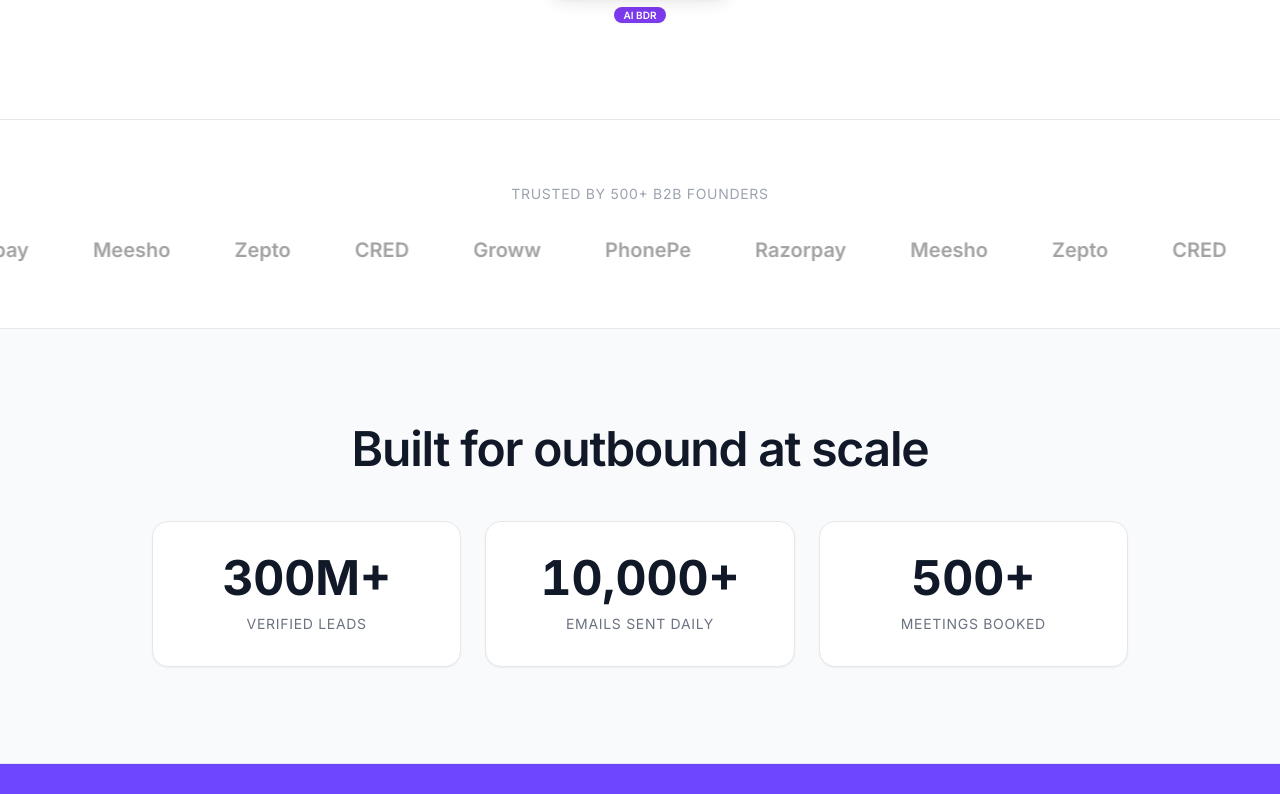
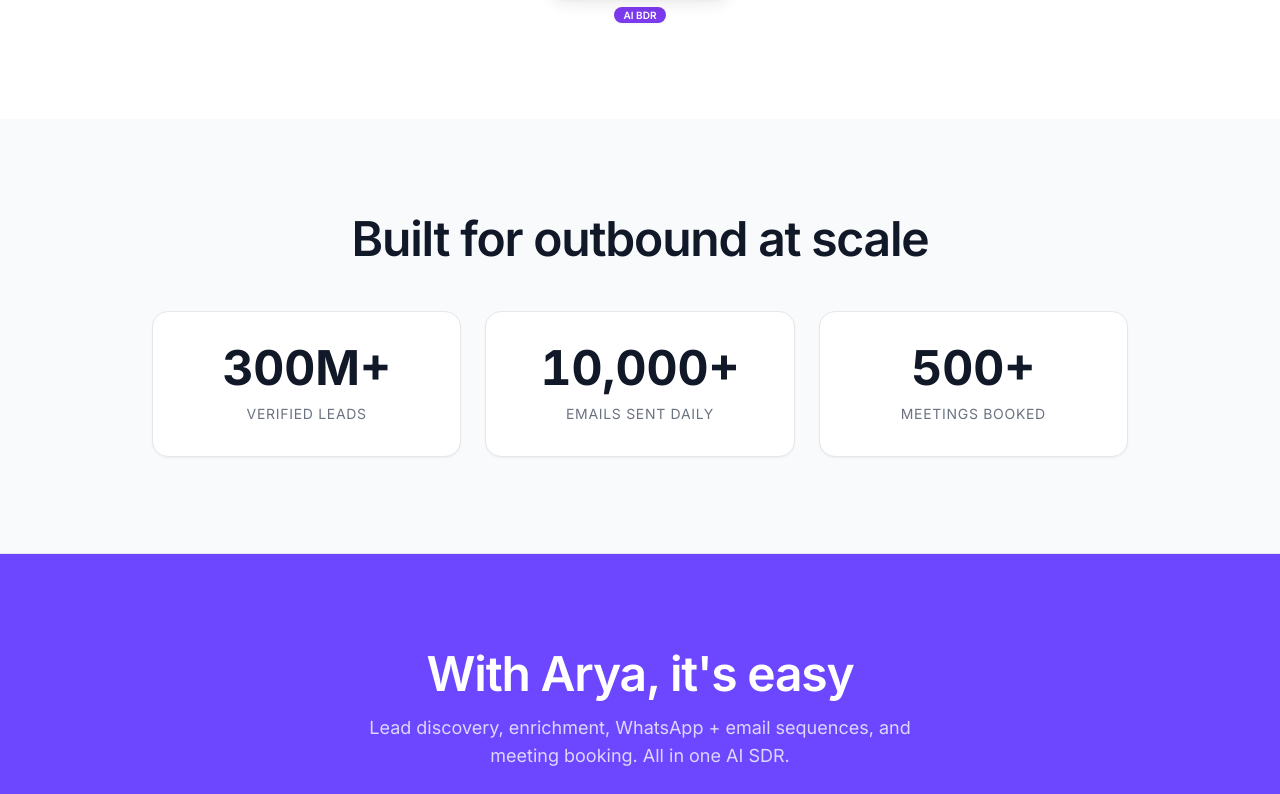
Before and after one commit to thegladiator16/aisdr, a Next.js app in the folder apps/web/: page / in a window 1280 px wide. Shown: the part 866-1660 px from the top of the page. Built offline with nearby package versions, Linux system fonts and the light colour scheme; grey boxes are pictures that could not be loaded.

Commit message:
fix(landing): remove "Trusted by" and "As seen in" sections
Remove customer logo marquee, press marquee, and their unused data
arrays. Rename testimonials heading to "What our users say".

Co-Authored-By: Claude Opus 4.6 <noreply@anthropic.com>

```diff
--- a/apps/web/app/(public)/page.tsx
+++ b/apps/web/app/(public)/page.tsx
@@ -122,9 +122,6 @@ const FEATURE_CHIPS = [
   "Local Business Data", "Dialer (soon)",
 ]
 
-const PRESS = ["YourStory", "Inc42", "Economic Times", "Entrackr", "StartupStories"]
-
-const CUSTOMER_LOGOS = ["Groww", "PhonePe", "Razorpay", "Meesho", "Zepto", "CRED"]
 
 const FAQ = [
   { q: "How does the free trial work?", a: "Sign up and get 10,000 credits for 14 days with all features unlocked. No credit card needed. Explore the full platform, prospecting, email, multi-agent runs, and upgrade when you're ready." },
@@ -300,23 +297,6 @@ export default function LandingPage() {
           </m.div>
         </section>
 
-        {/* Customer logo wall — infinite marquee */}
-        <section className="py-16 border-y border-gray-200 overflow-hidden bg-white">
-          <div className="mx-auto max-w-4xl px-6 text-center mb-8">
-            <p className="text-sm text-gray-400 uppercase tracking-wider">
-              Trusted by 500+ B2B founders
-            </p>
-          </div>
-          <div className="relative overflow-hidden">
-            <div className="flex animate-marquee gap-16 w-max">
-              {[...CUSTOMER_LOGOS, ...CUSTOMER_LOGOS, ...CUSTOMER_LOGOS].map((name, i) => (
-                <span key={i} className="text-xl font-semibold text-gray-400 shrink-0 grayscale">
-                  {name}
-                </span>
-              ))}
-            </div>
-          </div>
-        </section>
 
         {/* Product-proof stats */}
         <section className="bg-[#F9FAFB] border-b border-gray-200 py-24" ref={statsRef}>
@@ -659,7 +639,7 @@ export default function LandingPage() {
               transition={{ duration: 0.5, ease: EASE }}
               className="text-4xl md:text-5xl font-semibold tracking-tight text-center text-gray-900"
             >
-              Trusted by 500+ B2B founders
+              What our users say
             </m.h2>
             <m.div
               variants={staggerGrid}
@@ -695,21 +675,6 @@ export default function LandingPage() {
           </div>
         </section>
 
-        {/* Press — infinite marquee */}
-        <section className="py-16 border-b border-gray-200 overflow-hidden">
-          <div className="mx-auto max-w-4xl px-6 text-center mb-6">
-            <p className="text-xs font-medium uppercase tracking-wider text-gray-500">As seen in</p>
-          </div>
-          <div className="relative overflow-hidden">
-            <div className="flex animate-marquee gap-16 w-max">
-              {[...PRESS, ...PRESS].map((name, i) => (
-                <span key={i} className="text-lg font-semibold text-gray-300 shrink-0">
-                  {name}
-                </span>
-              ))}
-            </div>
-          </div>
-        </section>
 
         {/* Pricing */}
         <section id="pricing" className="mx-auto max-w-6xl px-6 py-24">
```
